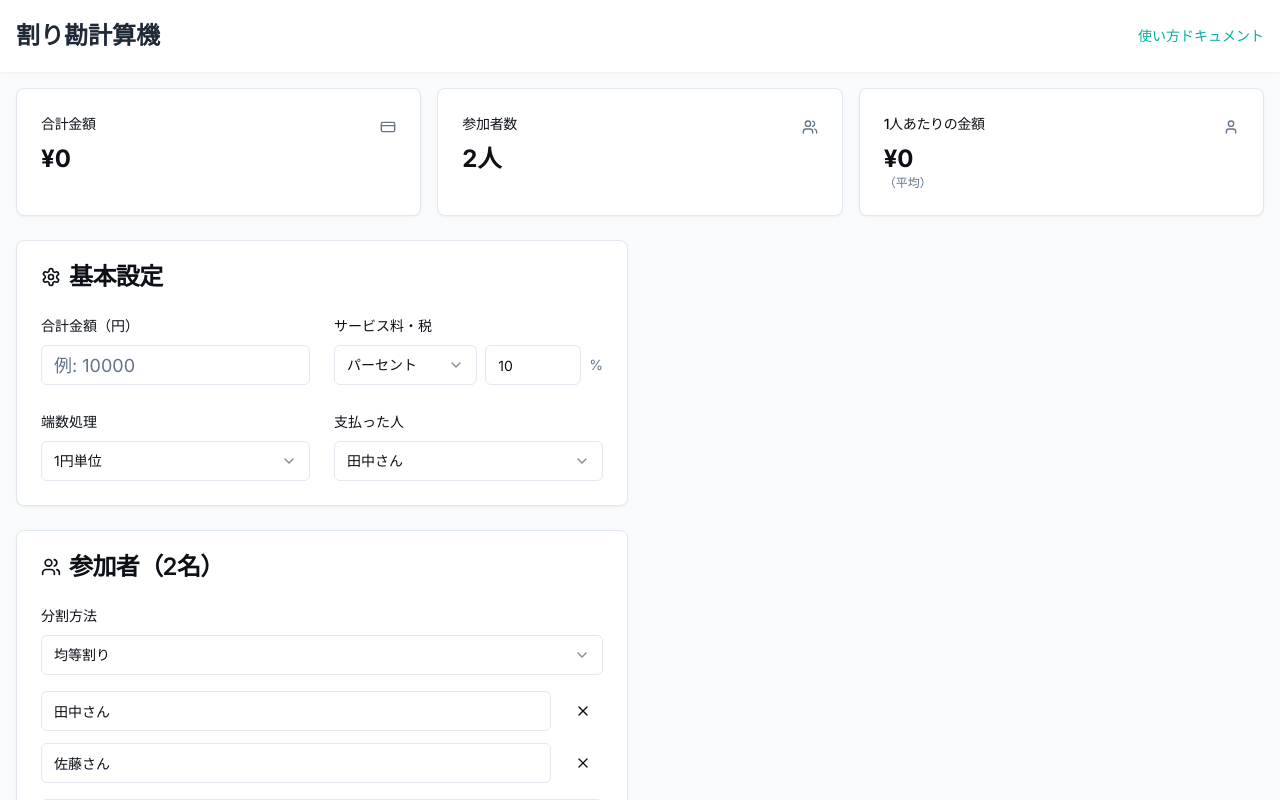
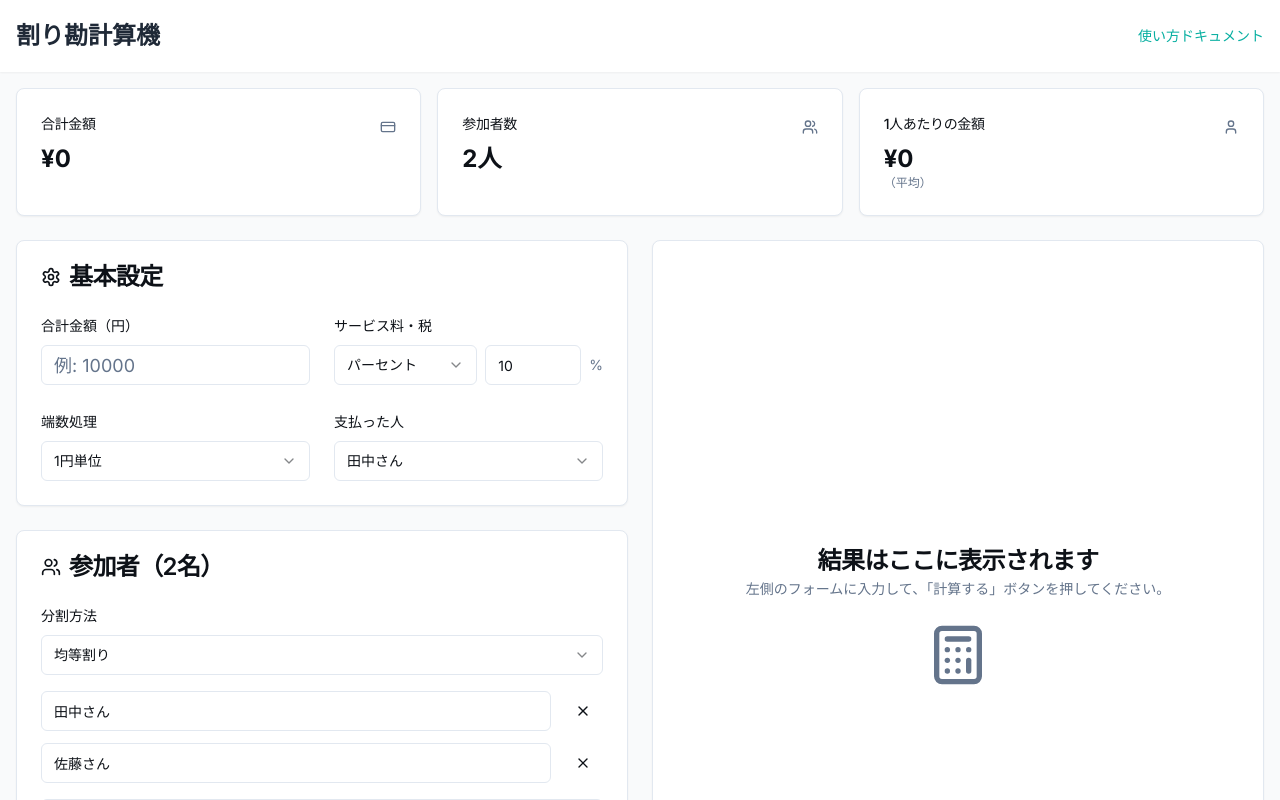
Before and after one commit to shinji-work/split_alculator_test, a Next.js app: page / in a window 1280 px wide. Shown: the top 800 px of the page. Built offline with nearby package versions, Linux system fonts and the light colour scheme.

Commit message:
feat: Add placeholder for results section
Adds a placeholder card to the results section that is displayed before a calculation is made.

```diff
--- a/src/app/page.tsx
+++ b/src/app/page.tsx
@@ -426,6 +426,19 @@ export default function Home() {
             </Button>
           </div>
           <div className="space-y-6">
+            {!result && (
+              <Card className="h-full flex flex-col items-center justify-center text-center p-8">
+                <CardHeader>
+                  <CardTitle>結果はここに表示されます</CardTitle>
+                  <CardDescription>
+                    左側のフォームに入力して、「計算する」ボタンを押してください。
+                  </CardDescription>
+                </CardHeader>
+                <CardContent>
+                  <Calculator className="h-16 w-16 text-muted-foreground" />
+                </CardContent>
+              </Card>
+            )}
             {result && (
               <Card>
                 <CardHeader>
```
Also changed, not shown: screenshot.png.
